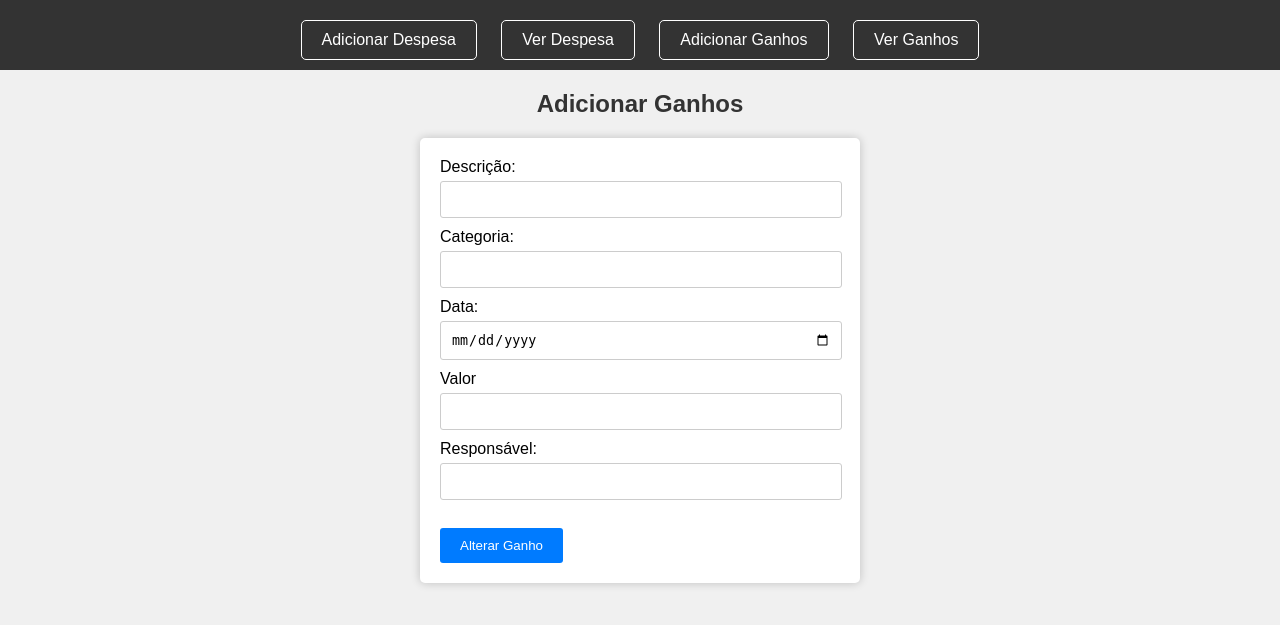
After one commit to DiegoCorredeira/despesas_flask, a Flask app: page /editar_ganhos/2 in a window 1280 px wide. The commit adds this page. Shown: the top 625 px of the page. Run offline with Flask 3, Linux system fonts and the light colour scheme.

Commit message:
add funcoes de editar e deletar nos ganhos

```diff
--- a/app.py
+++ b/app.py
@@ -10,6 +10,7 @@ app.config['SQLALCHEMY_DATABASE_URI'] = "sqlite:///database.db"
 app.config['SQLALCHEMY_TRACK_MODIFICATIONS'] = False
 secret_key = secrets.token_hex(16)
 app.secret_key = secret_key
+
 
 @app.route('/', methods=['GET', 'POST'])
 def index():
@@ -24,7 +25,8 @@ def index():
         status = request.form['status']
 
         with app.app_context():
-            nova_despesa = Despesa(descricao=descricao, categoria=categoria, data=data_br, valor=valor_formatado, status=status)
+            nova_despesa = Despesa(descricao=descricao, categoria=categoria,
+                                   data=data_br, valor=valor_formatado, status=status)
             db.session.add(nova_despesa)
             db.session.commit()
 
@@ -32,6 +34,7 @@ def index():
         despesas = Despesa.query.all()
 
     return render_template('index.html', despesas=despesas)
+
 
 @app.route('/lista_despesas')
 def lista_despesas():
@@ -72,6 +75,7 @@ def editar_despesa(id):
 
     return render_template('editar_despesa.html', despesa=despesa)
 
+
 @app.route('/deletar_despesa/<int:id>', methods=['POST'])
 def deletar_despesa(id):
     despesa = Despesa.query.get(id)
@@ -89,6 +93,54 @@ def deletar_despesa(id):
 
     return redirect(url_for('lista_despesas'))
 
+
+@app.route('/editar_ganhos/<int:id>', methods=['GET', 'POST'])
+def editar_ganhos(id):
+    ganho = Ganho.query.get(id)
+
+    if request.method == 'POST':
+        descricao = request.form['descricao_ganho']
+        categoria = request.form['categoria_ganho']
+        data_string = request.form['data_ganho']
+        data_formatada = datetime.strptime(data_string, '%Y-%m-%d')
+        data_br = data_formatada.strftime('%d/%m/%Y')
+        valor = float(request.form['valor_ganho'].replace(',', '.'))
+        valor_formatado = "{:.2f}".format(valor)
+        responsavel = request.form['responsavel_ganho']
+
+        ganho.descricao = descricao
+        ganho.categoria = categoria
+        ganho.data = data_br
+        ganho.valor = valor_formatado
+        ganho.responsavel = responsavel
+
+        try:
+            db.session.commit()
+        except Exception as e:
+            db.session.rollback()
+            flash('Erro ao atualizar a ganho. Por favor, tente novamente.', 'error')
+            return redirect(url_for('lista_ganhos'))
+
+    return render_template('editar_ganhos.html', ganho=ganho)
+
+@app.route('/deletar_ganhos/<int:id>', methods=['POST'])
+def deletar_ganhos(id):
+    ganho = Ganho.query.get(id)
+
+    if ganho:
+        try:
+            db.session.delete(ganho)
+            db.session.commit()
+            flash('ganho excluída com sucesso.', 'success')
+        except Exception as e:
+            db.session.rollback()
+            flash('Erro ao excluir a ganho. Por favor, tente novamente.', 'error')
+    else:
+        flash('ganho não encontrada.', 'error')
+
+    return redirect(url_for('listar_ganhos'))
+
+
 @app.route('/ganhos', methods=['GET', 'POST'])
 def adicionar_ganhos():
     if request.method == 'POST':
@@ -101,12 +153,12 @@ def adicionar_ganhos():
         valor_formatado = "{:.2f}".format(valor)
         responsavel = request.form['responsavel_ganho']
         with app.app_context():
-            novo_ganho = Ganho(descricao=descricao, categoria=categoria, data=data_br, valor=valor_formatado, responsavel=responsavel)
+            novo_ganho = Ganho(descricao=descricao, categoria=categoria,
+                               data=data_br, valor=valor_formatado, responsavel=responsavel)
             db.session.add(novo_ganho)
             db.session.commit()
 
     return render_template('ganhos.html', ganhos=Ganho.query.all())
-
 
 @app.route('/lista_ganhos')
 def listar_ganhos():
@@ -115,6 +167,8 @@ def listar_ganhos():
 
     return render_template('lista_ganhos.html', ganhos=ganhos)
 
+
+
 if __name__ == '__main__':
     from sql_alchemy import db
     db.init_app(app)
--- /dev/null
+++ b/templates/editar_ganhos.html
@@ -0,0 +1,42 @@
+<!DOCTYPE html>
+<html lang="pt-br">
+<head>
+    <meta charset="UTF-8">
+    <meta name="viewport" content="width=device-width, initial-scale=1.0">
+    <title>Ganhos</title>
+    <link rel="stylesheet" type="text/css" href="{{ url_for('static', filename='ganhos.css') }}">
+</head>
+<body>
+    <nav>
+        <ul>
+            <li><a href="{{url_for('index')}}">Adicionar Despesa</a></li>
+            <li><a href="{{url_for('lista_despesas')}}">Ver Despesa</a></li>
+            <li><a href="{{url_for('adicionar_ganhos')}}">Adicionar Ganhos</a></li>
+            <li><a href="{{url_for('listar_ganhos')}}">Ver Ganhos</a></li>
+        </ul>
+    </nav>
+    <h2>Adicionar Ganhos</h2>
+    <form method="POST" action="{{ url_for('editar_ganhos', id=ganho.id) }}">
+        <label for="descricao_ganho">Descrição:</label>
+        <input type="text" id="descricao_ganho" name="descricao_ganho" required><br>
+
+        <label for="categoria_ganho">Categoria:</label>
+        <input type="text" id="categoria_ganho" name="categoria_ganho" required><br>
+
+        <label for="data_ganho">Data:</label>
+        <input type="date" id="data_ganho" name="data_ganho" required><br>
+
+        <label for="valor_ganho">Valor</label>
+        <input type="text" id="valor_ganho" name="valor_ganho" required><br>
+
+        <label for="responsavel_ganho">Responsável: </label>
+        <input type="text" id="responsavel_ganho" name="responsavel_ganho" required><br>
+
+        </select><br>
+
+        <input type="submit" value="Alterar Ganho">
+
+        <br>
+    </form>
+</body>
+</html>
```
Also changed, not shown: templates/lista_ganhos.html (+7 -1 lines), instance/database.db.
